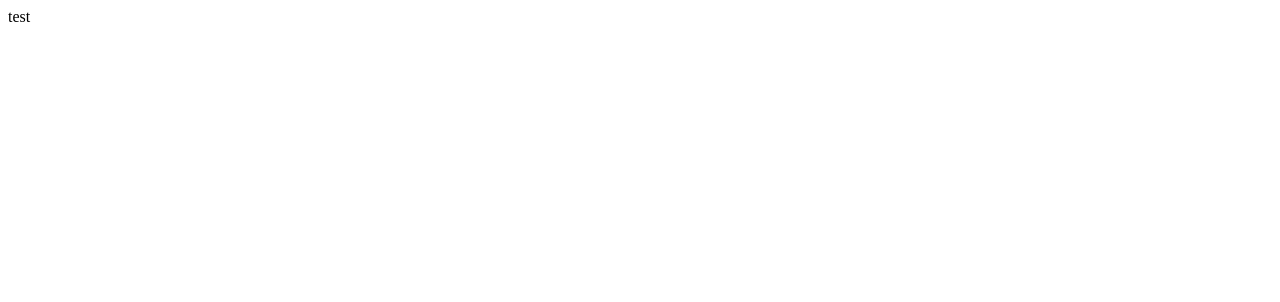
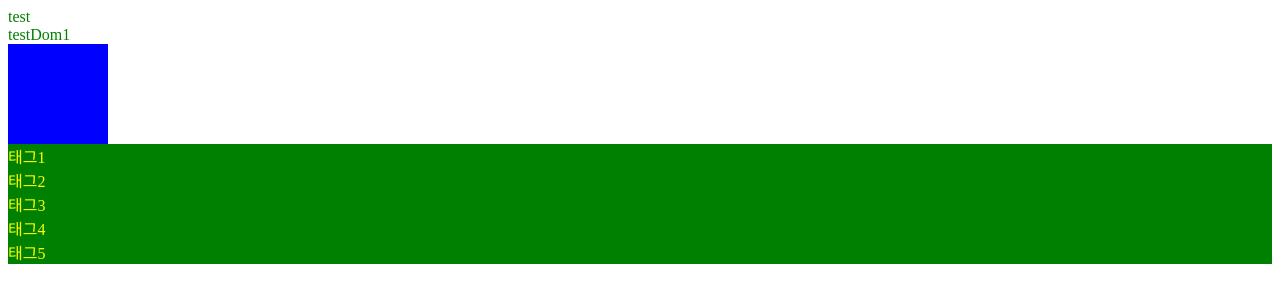
Before and after one commit to N0FreeLunch/frontend-lecture, a plain HTML site: page week4/index.html in a window 1280 px wide. Drawn offline with Linux system fonts and the light colour scheme.

Commit message:
make dom using js

```diff
--- a/week4/concept.js
+++ b/week4/concept.js
@@ -91,3 +91,100 @@ console.log(document.querySelector("#contents"));
 
 document.querySelector("#contents").innerText = "test";
 // #contents는 id="contents"인 태그를 가져와라
+
+console.log(Number.parseFloat(1231324).toFixed(2));
+console.log("test test".replace(" ", "-"));
+// 객체가 가지고 있는 뭔가를 쓸 때는 .을 사용한다.
+
+console.log("dom element : ", document.querySelector("#contents"));
+// #은 id를 의미하고 #어쩌구의 어쩌구는 contents
+// <div id="contents"></div>
+
+// css 선택자 : https://code.tutsplus.com/ko/tutorials/the-30-css-selectors-you-must-memorize--net-16048
+
+// 돔 엘리먼트는 객체(object)이다. 뭔가를 가지고 있다.
+// document.querySelector("#contents").innerText = "test";
+// document.querySelector("#contents") 라는 돔 엘리먼트는 innerText 속성을 가지고 있다.
+// 돔 엘리먼트의 innerText라는 속성에  "test"를 넣으면 <div id="contents"></div> 이 안에 test 들어간다.
+
+// HTML 안에 있는 돔을 선택을 했잖아
+// 자바스크립트 안에 새로운 돔을 만들거야
+console.log("create element : ", document.createElement('div'));
+
+var testDom = document.createElement('div');
+console.log("test dom : ", testDom);
+
+testDom.innerText = "testDom";
+testDom.innerText = "testDom1";
+
+// testDom을 ID가 contents인 테그 안에 집어 넣어 보자.
+// 돔 엘리먼트 객체가 가진 appendChild 함수를 사용한다.
+document.querySelector("#contents").appendChild(testDom);
+// appendChild : 태그에 자식태그로 맨 마지막 위치에 태그를 달아준다.
+
+// 자바스크립트에서 태그를 만들어서 HTML 문서에 넣은 것
+
+// html 문서 안에 body 태그 안에 태그 직접 적지 않고 자바스크립트로만 태그를 만들 수 있다.
+
+var parentTag = document.createElement('div');
+
+// <div id="contents" style="color : green;"></div> 태그에 css 속성을 지정할 수 있다.
+// style 어트리뷰트 안에 color 프로퍼티에 green이란 값을 지정했다
+// style attribute의 value가 "color : green;", color property의 value가 green
+// 태그의 어트리 뷰트랑 프로퍼티를 지정하는 방식을 자바스크립트로 하자.
+
+// 태그 안에 style="background-color : blue;"
+parentTag.style.backgroundColor = "blue";
+// 태그 안에 style="height : 100px;"
+parentTag.style.height = "100px";
+// 태그 안에 style="height : 100px;"
+parentTag.style.width = "100px";
+
+
+// 자바스크립트 상에서만 존재
+console.log("parentTag : ", parentTag);
+
+// body에 childtag로 붙일 거야
+// document.body : body 태그 선택, body 태그의 돔 엘리먼트
+document.body.appendChild(parentTag);
+
+
+
+var tag1 = document.createElement('div');
+var tag2 = document.createElement('div');
+var tag3 = document.createElement('div');
+var tag4 = document.createElement('div');
+var tag5 = document.createElement('div');
+
+tag1.innerText = "태그1";
+tag1.style.color = "yellow";
+tag2.innerText = "태그2";
+tag2.style.color = "yellow";
+tag3.innerText = "태그3";
+tag3.style.color = "yellow";
+tag4.innerText = "태그4";
+tag4.style.color = "yellow";
+tag5.innerText = "태그5";
+tag5.style.color = "yellow";
+
+parentTag.appendChild(tag1);
+parentTag.appendChild(tag2);
+parentTag.appendChild(tag3);
+parentTag.appendChild(tag4);
+parentTag.appendChild(tag5);
+
+// your assignment is to iterate over an array of data to create an HTML document.
+// HTML 도큐먼트를 만드는 배열을 순회(iterator)하라
+
+var tagList = [tag1,tag2,tag3,tag4,tag5];
+
+var parentTag2 = document.createElement('div');
+parentTag2.style.backgroundColor = "green";
+
+document.body.appendChild(parentTag2);
+
+for (var i = 0; i < tagList.length; i++) {
+  parentTag2.appendChild(tagList[i]);
+}
+// 파란색 박스 안에 넣은 tag1,2,3,4,5가 초록색 박스 안드로 들어갔다.
+// 만든 태그는 하나만 존재한다.
--- /dev/null
+++ b/week4/file1.js
@@ -0,0 +1 @@
+var file1 = "test";
--- /dev/null
+++ b/week4/file2.js
@@ -0,0 +1 @@
+console.log("file2", file1);
--- /dev/null
+++ b/week4/ghibli_code.js
@@ -0,0 +1 @@
+console.log("지브리 코드 : ", data);
--- a/week4/index.html
+++ b/week4/index.html
@@ -5,9 +5,20 @@
   <meta name="viewport" content="width=device-width, initial-scale=1.0">
   <meta http-equiv="X-UA-Compatible" content="ie=edge">
   <title>Document</title>
+  <style>
+  /* #contents {
+    color : red;
+  } */
+  </style>
 </head>
 <body>
-    <div id="contents"></div>
+    <div id="contents" style="color : green;"></div>
     <script src="./concept.js"></script>
+
+    <script src="./file1.js"></script>
+    <script src="./file2.js"></script>
+
+    <script src="./studio-ghibli-films_simple.js"></script>
+    <script src="./ghibli_code.js"></script>
 </body>
 </html>
--- /dev/null
+++ b/week4/studio-ghibli-films_simple.js
@@ -0,0 +1,162 @@
+var data = [
+  {
+    title: "Castle in the Sky",
+    description:
+      "The orphan Sheeta inherited a mysterious crystal that links her to the mythical sky-kingdom of Laputa. With the help of resourceful Pazu and a rollicking band of sky pirates, she makes her way to the ruins of the once-great civilization. Sheeta and Pazu must outwit the evil Muska, who plans to use Laputa's science to make himself ruler of the world.",
+    release_date: "1986",
+    director: "Hayao Miyazaki",
+    producer: "Isao Takahata",
+  },
+  {
+    title: "Grave of the Fireflies",
+    description:
+      "In the latter part of World War II, a boy and his sister, orphaned when their mother is killed in the firebombing of Tokyo, are left to survive on their own in what remains of civilian life in Japan. The plot follows this boy and his sister as they do their best to survive in the Japanese countryside, battling hunger, prejudice, and pride in their own quiet, personal battle.",
+    release_date: "1988",
+    director: "Isao Takahata",
+    producer: "Toru Hara",
+  },
+  {
+    title: "My Neighbor Totoro",
+    description:
+      "Two sisters move to the country with their father in order to be closer to their hospitalized mother, and discover the surrounding trees are inhabited by Totoros, magical spirits of the forest. When the youngest runs away from home, the older sister seeks help from the spirits to find her.",
+    release_date: "1988",
+    director: "Hayao Miyazaki",
+    producer: "Hayao Miyazaki",
+  },
+  {
+    title: "Kiki's Delivery Service",
+    description:
+      "A young witch, on her mandatory year of independent life, finds fitting into a new community difficult while she supports herself by running an air courier service.",
+    release_date: "1989",
+    director: "Hayao Miyazaki",
+    producer: "Hayao Miyazaki",
+  },
+  {
+    title: "Only Yesterday",
+    description:
+      "It’s 1982, and Taeko is 27 years old, unmarried, and has lived her whole life in Tokyo. She decides to visit her family in the countryside, and as the train travels through the night, memories flood back of her younger years: the first immature stirrings of romance, the onset of puberty, and the frustrations of math and boys. At the station she is met by young farmer Toshio, and the encounters with him begin to reconnect her to forgotten longings. In lyrical switches between the present and the past, Taeko contemplates the arc of her life, and wonders if she has been true to the dreams of her childhood self.",
+    release_date: "1991",
+    director: "Isao Takahata",
+    producer: "Toshio Suzuki",
+  },
+  {
+    title: "Porco Rosso",
+    description:
+      "Porco Rosso, known in Japan as Crimson Pig (Kurenai no Buta) is the sixth animated film by Hayao Miyazaki and released in 1992. You're introduced to an Italian World War I fighter ace, now living as a freelance bounty hunter chasing 'air pirates' in the Adriatic Sea. He has been given a curse that changed his head to that of a pig. Once called Marco Pagot, he is now known to the world as 'Porco Rosso', Italian for 'Red Pig.'",
+    release_date: "1992",
+    director: "Hayao Miyazaki",
+    producer: "Toshio Suzuki",
+  },
+  {
+    title: "Pom Poko",
+    description:
+      "As the human city development encroaches on the raccoon population's forest and meadow habitat, the raccoons find themselves faced with the very real possibility of extinction. In response, the raccoons engage in a desperate struggle to stop the construction and preserve their home.",
+    release_date: "1994",
+    director: "Isao Takahata",
+    producer: "Toshio Suzuki",
+  },
+  {
+    title: "Whisper of the Heart",
+    description:
+      "Shizuku lives a simple life, dominated by her love for stories and writing. One day she notices that all the library books she has have been previously checked out by the same person: 'Seiji Amasawa'. Curious as to who he is, Shizuku meets a boy her age whom she finds infuriating, but discovers to her shock that he is her 'Prince of Books'. As she grows closer to him, she realises that he merely read all those books to bring himself closer to her. The boy Seiji aspires to be a violin maker in Italy, and it is his dreams that make Shizuku realise that she has no clear path for her life. Knowing that her strength lies in writing, she tests her talents by writing a story about Baron, a cat statuette belonging to Seiji's grandfather.",
+    release_date: "1995",
+    director: "Yoshifumi Kondō",
+    producer: "Toshio Suzuki",
+  },
+  {
+    title: "Princess Mononoke",
+    description:
+      "Ashitaka, a prince of the disappearing Ainu tribe, is cursed by a demonized boar god and must journey to the west to find a cure. Along the way, he encounters San, a young human woman fighting to protect the forest, and Lady Eboshi, who is trying to destroy it. Ashitaka must find a way to bring balance to this conflict.",
+    release_date: "1997",
+    director: "Hayao Miyazaki",
+    producer: "Toshio Suzuki",
+  },
+  {
+    title: "My Neighbors the Yamadas",
+    description:
+      "The Yamadas are a typical middle class Japanese family in urban Tokyo and this film shows us a variety of episodes of their lives. With tales that range from the humourous to the heartbreaking, we see this family cope with life's little conflicts, problems and joys in their own way.",
+    release_date: "1999",
+    director: "Isao Takahata",
+    producer: "Toshio Suzuki",
+  },
+  {
+    title: "Spirited Away",
+    description:
+      "Spirited Away is an Oscar winning Japanese animated film about a ten year old girl who wanders away from her parents along a path that leads to a world ruled by strange and unusual monster-like animals. Her parents have been changed into pigs along with others inside a bathhouse full of these creatures. Will she ever see the world how it once was?",
+    release_date: "2001",
+    director: "Hayao Miyazaki",
+    producer: "Toshio Suzuki",
+  },
+  {
+    title: "The Cat Returns",
+    description:
+      "Haru, a schoolgirl bored by her ordinary routine, saves the life of an unusual cat and suddenly her world is transformed beyond anything she ever imagined. The Cat King rewards her good deed with a flurry of presents, including a very shocking proposal of marriage to his son! Haru embarks on an unexpected journey to the Kingdom of Cats where her eyes are opened to a whole other world.",
+    release_date: "2002",
+    director: "Hiroyuki Morita",
+    producer: "Toshio Suzuki",
+  },
+  {
+    title: "Howl's Moving Castle",
+    description:
+      "When Sophie, a shy young woman, is cursed with an old body by a spiteful witch, her only chance of breaking the spell lies with a self-indulgent yet insecure young wizard and his companions in his legged, walking home.",
+    release_date: "2004",
+    director: "Hayao Miyazaki",
+    producer: "Toshio Suzuki",
+  },
+  {
+    title: "Tales from Earthsea",
+    description:
+      "Something bizarre has come over the land. The kingdom is deteriorating. People are beginning to act strange... What's even more strange is that people are beginning to see dragons, which shouldn't enter the world of humans. Due to all these bizarre events, Ged, a wandering wizard, is investigating the cause. During his journey, he meets Prince Arren, a young distraught teenage boy. While Arren may look like a shy young teen, he has a severe dark side, which grants him strength, hatred, ruthlessness and has no mercy, especially when it comes to protecting Teru. For the witch Kumo this is a perfect opportunity. She can use the boy's 'fears' against the very one who would help him, Ged.",
+    release_date: "2006",
+    director: "Gorō Miyazaki",
+    producer: "Toshio Suzuki",
+  },
+  {
+    title: "Ponyo",
+    description:
+      "The son of a sailor, 5-year old Sosuke lives a quiet life on an oceanside cliff with his mother Lisa. One fateful day, he finds a beautiful goldfish trapped in a bottle on the beach and upon rescuing her, names her Ponyo. But she is no ordinary goldfish. The daughter of a masterful wizard and a sea goddess, Ponyo uses her father's magic to transform herself into a young girl and quickly falls in love with Sosuke, but the use of such powerful sorcery causes a dangerous imbalance in the world. As the moon steadily draws nearer to the earth and Ponyo's father sends the ocean's mighty waves to find his daughter, the two children embark on an adventure of a lifetime to save the world and fulfill Ponyo's dreams of becoming human.",
+    release_date: "2008",
+    director: "Hayao Miyazaki",
+    producer: "Toshio Suzuki",
+  },
+  {
+    title: "Arrietty",
+    description:
+      "14-year-old Arrietty and the rest of the Clock family live in peaceful anonymity as they make their own home from items 'borrowed' from the house's human inhabitants. However, life changes for the Clocks when a human boy discovers Arrietty.",
+    release_date: "2010",
+    director: "Hiromasa Yonebayashi",
+    producer: "Toshio Suzuki",
+  },
+  {
+    title: "From Up on Poppy Hill",
+    description:
+      "The story is set in 1963 in Yokohama. Kokuriko Manor sits on a hill overlooking the harbour. A 16 year-old girl, Umi, lives in that house. Every morning she raises a signal flag facing the sea. The flag means “I pray for safe voyages”. A 17 year-old boy, Shun, always sees this flag from the sea as he rides a tugboat to school. Gradually the pair are drawn to each other but they are faced with a sudden trial. Even so, they keep going without running from facing the hardships of reality.",
+    release_date: "2011",
+    director: "Gorō Miyazaki",
+    producer: "Toshio Suzuki",
+  },
+  {
+    title: "The Wind Rises",
+    description:
+      "A lifelong love of flight inspires Japanese aviation engineer Jiro Horikoshi, whose storied career includes the creation of the A-6M World War II fighter plane.",
+    release_date: "2013",
+    director: "Hayao Miyazaki",
+    producer: "Toshio Suzuki",
+  },
+  {
+    title: "The Tale of the Princess Kaguya",
+    description:
+      "A bamboo cutter named Sanuki no Miyatsuko discovers a miniature girl inside a glowing bamboo shoot. Believing her to be a divine presence, he and his wife decide to raise her as their own, calling her 'Princess'.",
+    release_date: "2013",
+    director: "Isao Takahata",
+    producer: "Yoshiaki Nishimura",
+  },
+  {
+    title: "When Marnie Was There",
+    description:
+      "The film follows Anna Sasaki living with her relatives in the seaside town. Anna comes across a nearby abandoned mansion, where she meets Marnie, a mysterious girl who asks her to promise to keep their secrets from everyone. As the summer progresses, Anna spends more time with Marnie, and eventually Anna learns the truth about her family and foster care.",
+    release_date: "2014",
+    director: "Hiromasa Yonebayashi",
+    producer: "Yoshiaki Nishimura",
+  },
+];
```
Also changed, not shown: week4/example/studio-ghibli-films.json (line endings or trailing spaces).
